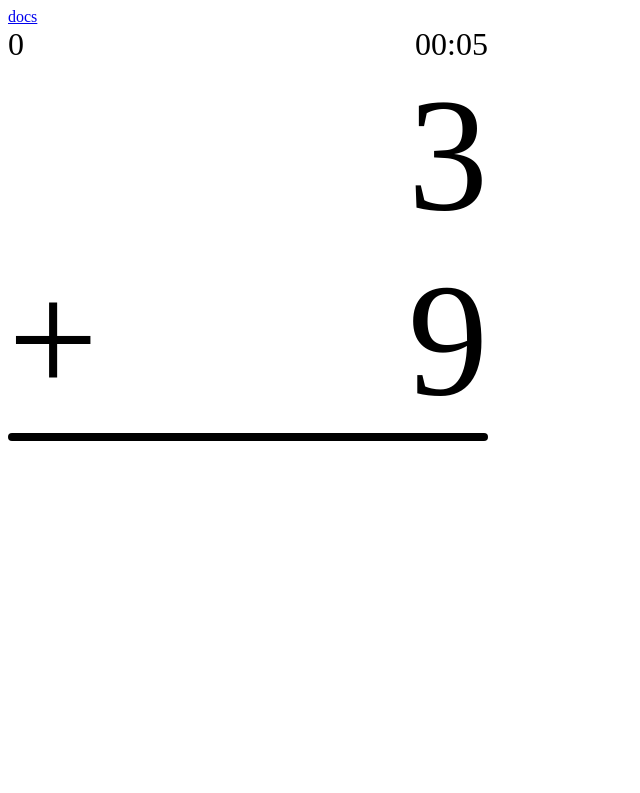
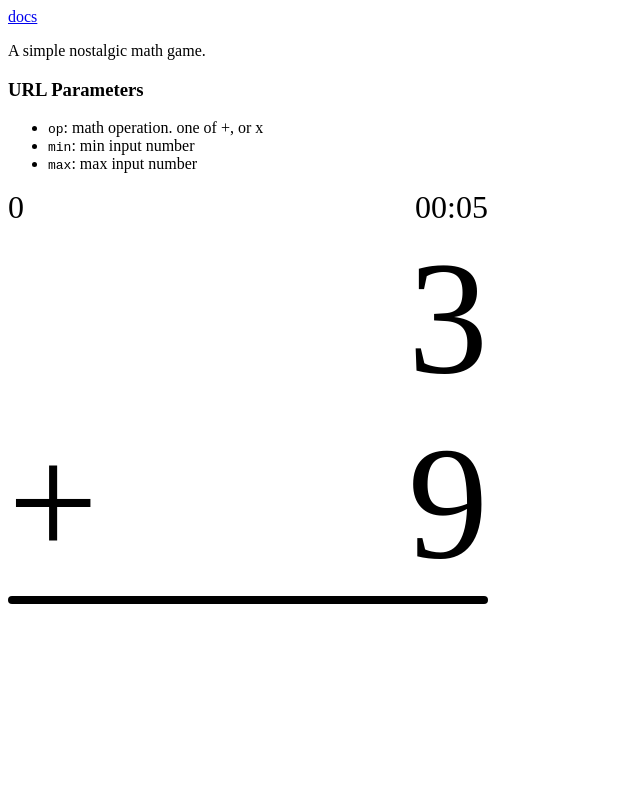
Before and after one commit to acd124/math, a plain HTML site: page index.html in a window 1280 px wide. Shown: the whole page, without its empty margins (0-640 px from the left). Drawn offline with Linux system fonts and the light colour scheme.

Commit message:
Remove Readme

```diff
--- a/index.html
+++ b/index.html
@@ -38,6 +38,20 @@
   </head>
   <body>
     <a href="./README.md">docs</a>
+    <div>
+      <p>
+        A simple nostalgic math game.
+      </p>
+      <h3>
+        URL Parameters
+      </h3>
+      <ul>
+        <li><code>op</code>: math operation. one of +, or x</li>
+        <li><code>min</code>: min input number</li>
+        <li><code>max</code>: max input number</li>
+      </ul>
+    </div>
+
     <div class="displayBox">
       <div class="row">
         <span class="score" id="score">0</span>
```
Also changed, not shown: 1 other file.
